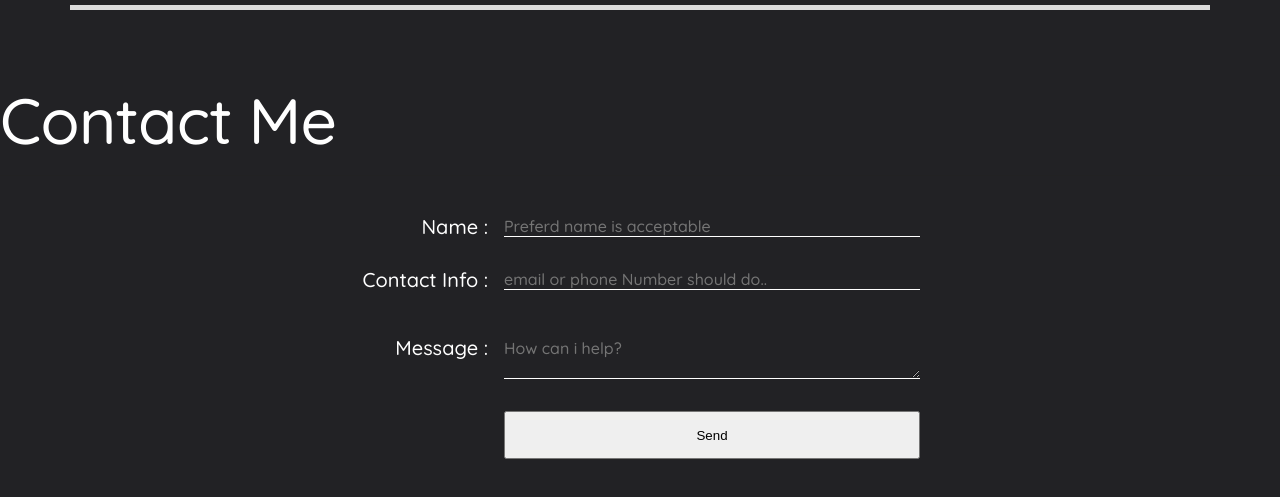
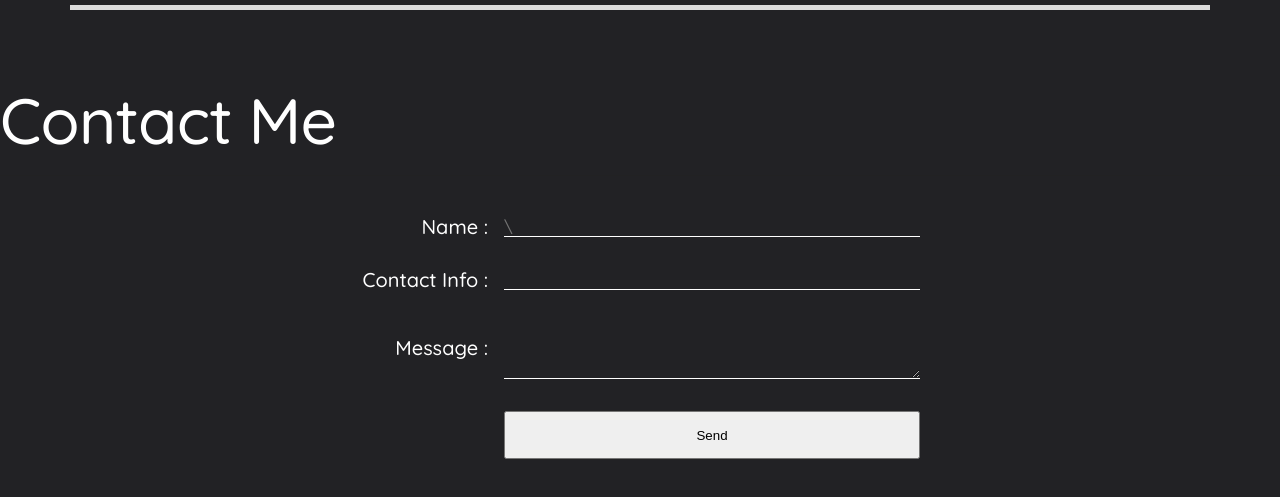
Before and after one commit to Jvaleti11/my-portfolio-web, a plain HTML site: page index.html in a window 1280 px wide. Shown: the part 5234-5731 px from the top of the page. Drawn offline with Linux system fonts and the light colour scheme.

Commit message:
removed place holder text for contact form

```diff
--- a/index.html
+++ b/index.html
@@ -189,17 +189,17 @@
             <div class="info single-space">
               <div class="name">
                 <label for="name">Name :</label>
-                <input type="text" id="name" name="name" placeholder="Preferd name is acceptable">
+                <input type="text" id="name" name="name" placeholder="\">
               </div>
               <div class="contact-info">
                 <label for="contact">Contact Info :</label>
-                <input type="text" id="contact" name="Contact" placeholder="email or phone Number should do..">
+                <input type="text" id="contact" name="Contact" placeholder="">
               </div>
 
             </div>
             <div class="message">
               <label for="country">Message :</label>
-              <textarea id="Message" name="subject" placeholder="How can i help?"></textarea>
+              <textarea id="Message" name="subject" placeholder=""></textarea>
             </div>
             <input type="submit" value="Send">
           </form>
```
